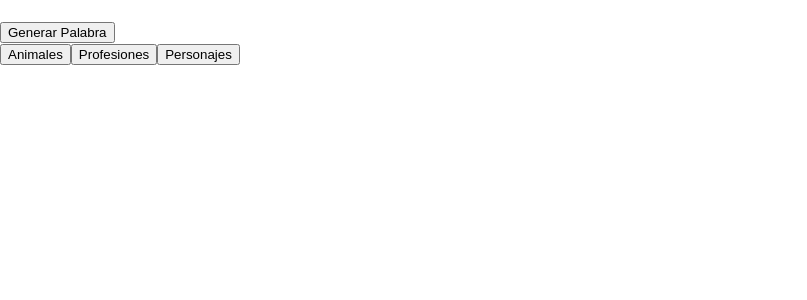
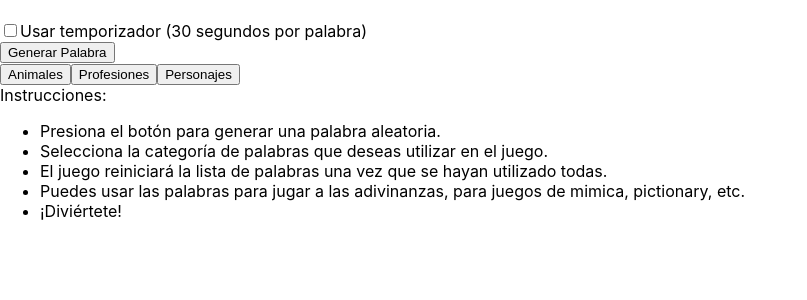
Before and after one commit to ahuertam/party-words, a React (Create React App) app: page / in a window 1280 px wide. Shown: the top 300 px of the page, without its empty margins (0-807 px from the left). Built offline with nearby package versions, Linux system fonts and the light colour scheme.

Commit message:
feat: timer added

```diff
--- a/src/App.js
+++ b/src/App.js
@@ -1,4 +1,4 @@
-import React, { useState } from "react";
+import React, { useState, useEffect } from "react";
 import WordButton from "./WordButton";
 import ListSelector from "./ListSelector";
 import animals from "./lists/animals.js";
@@ -10,7 +10,19 @@ const App = () => {
   const [currentList, setCurrentList] = useState(animals);
   const [currentWord, setCurrentWord] = useState("");
   const [usedWords, setUsedWords] = useState([]);
+  const [useTimer, setUseTimer] = useState(false);
+  const [isTimeUp, setIsTimeUp] = useState(false);
 
+  useEffect(() => {
+    let timer;
+    if (currentWord) {
+      setIsTimeUp(false);
+      timer = setTimeout(() => {
+        setIsTimeUp(true);
+      }, 3000); // 30000 ms = 30 segundos
+    }
+    return () => clearTimeout(timer);
+  }, [currentWord]);
   const handleWordChange = () => {
     const availableWords = currentList.filter(
       (word) => !usedWords.includes(word)
@@ -26,6 +38,20 @@ const App = () => {
       availableWords[Math.floor(Math.random() * availableWords.length)];
     setCurrentWord(randomWord);
     setUsedWords([...usedWords, randomWord]);
+  };
+  const ActivateTimer = ({ onChange }) => {
+    return (
+      <div>
+        <label>
+          <input
+            type="checkbox"
+            checked={useTimer}
+            onChange={(e) => onChange(e.target.checked)}
+          />
+          Usar temporizador (30 segundos por palabra)
+        </label>
+      </div>
+    );
   };
 
   const handleListChange = (listName) => {
@@ -47,9 +73,34 @@ const App = () => {
 
   return (
     <div>
-      <h1> {currentWord}</h1>
+      <h1
+        style={{
+          backgroundColor: isTimeUp && useTimer ? "red" : "transparent",
+        }}
+      >
+        {currentWord}
+      </h1>
+      <ActivateTimer onChange={setUseTimer} />
       <WordButton onClick={handleWordChange} />
       <ListSelector onChange={handleListChange} />
+      <div>
+        Instrucciones:
+        <ul>
+          <li>Presiona el botón para generar una palabra aleatoria.</li>
+          <li>
+            Selecciona la categoría de palabras que deseas utilizar en el juego.
+          </li>
+          <li>
+            El juego reiniciará la lista de palabras una vez que se hayan
+            utilizado todas.
+          </li>
+          <li>
+            Puedes usar las palabras para jugar a las adivinanzas, para juegos
+            de mimica, pictionary, etc.
+          </li>
+          <li>¡Diviértete!</li>
+        </ul>
+      </div>
     </div>
   );
 };
```
